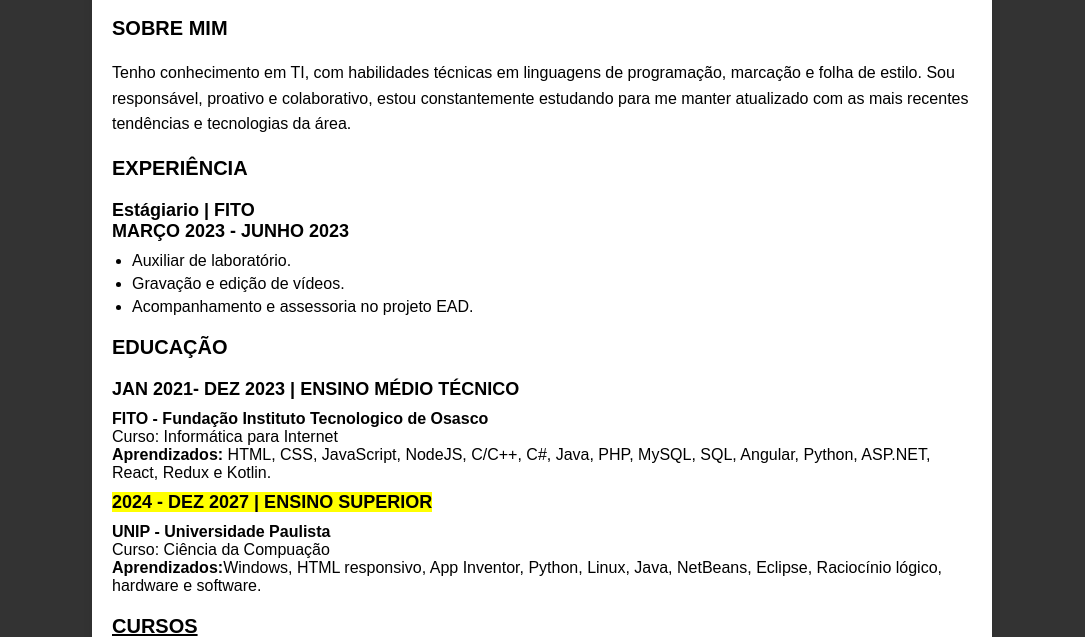
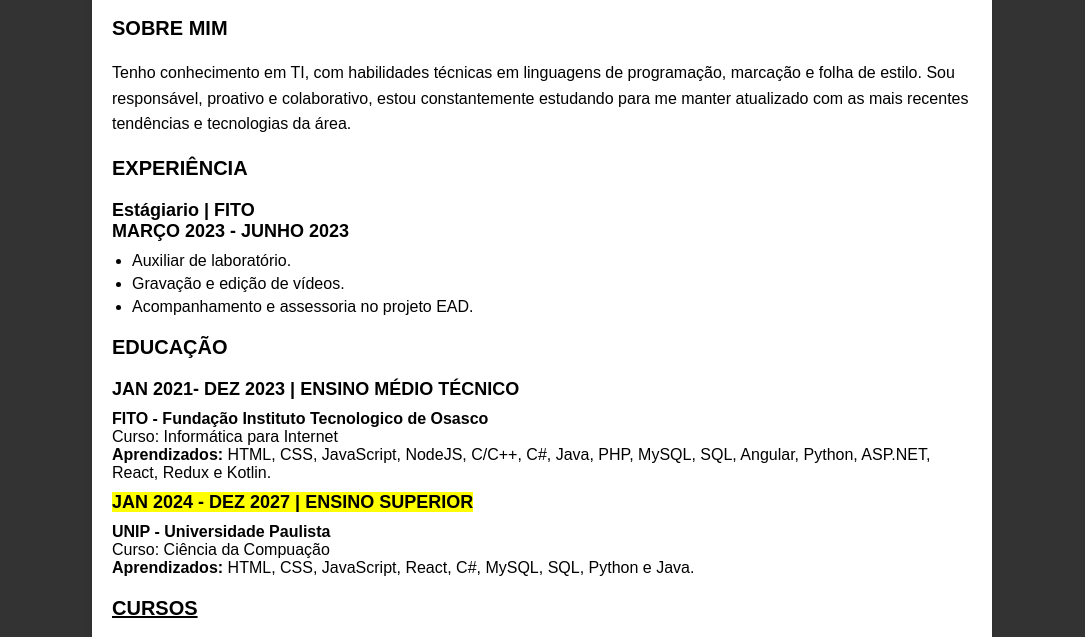
Before and after one commit to MiguelSilvaTeixeira/portfolio, a plain HTML site: page pages/portfolio.html in a window 1280 px wide. Shown: the part 323-960 px from the top of the page, without its empty margins (98-1183 px from the left). Drawn offline with nearby package versions, Linux system fonts and the light colour scheme; some packages are replaced by stand-ins of ours; a script that the page names is missing.

Commit message:
Update portfolio.html

```diff
--- a/pages/portfolio.html
+++ b/pages/portfolio.html
@@ -60,9 +60,9 @@
                     <h3 class="subtitulo-topicos">JAN 2021- DEZ 2023 | ENSINO MÉDIO TÉCNICO</h3>
                     <p><strong>FITO - Fundação Instituto Tecnologico de Osasco</strong><br>Curso: Informática para Internet</p>
                     <p><strong>Aprendizados:</strong> HTML, CSS, JavaScript, NodeJS, C/C++, C#, Java, PHP, MySQL, SQL, Angular, Python, ASP.NET, React, Redux e Kotlin.</p>
-                    <h3 class="subtitulo-topicos"><mark>2024 - DEZ 2027 | ENSINO SUPERIOR</mark> </h3>
+                    <h3 class="subtitulo-topicos"><mark>JAN 2024 - DEZ 2027 | ENSINO SUPERIOR</mark> </h3>
                     <p><strong>UNIP - Universidade Paulista</strong><br>Curso: Ciência da Compuação</p>
-                    <p><strong>Aprendizados:</strong></strong>Windows, HTML responsivo, App Inventor, Python, Linux, Java, NetBeans, Eclipse, Raciocínio lógico, hardware e software.</p>
+                    <p><strong>Aprendizados:</strong> HTML, CSS, JavaScript, React, C#, MySQL, SQL, Python e Java.</p>
                 </article>
 
                 <article id="cursos">
```
